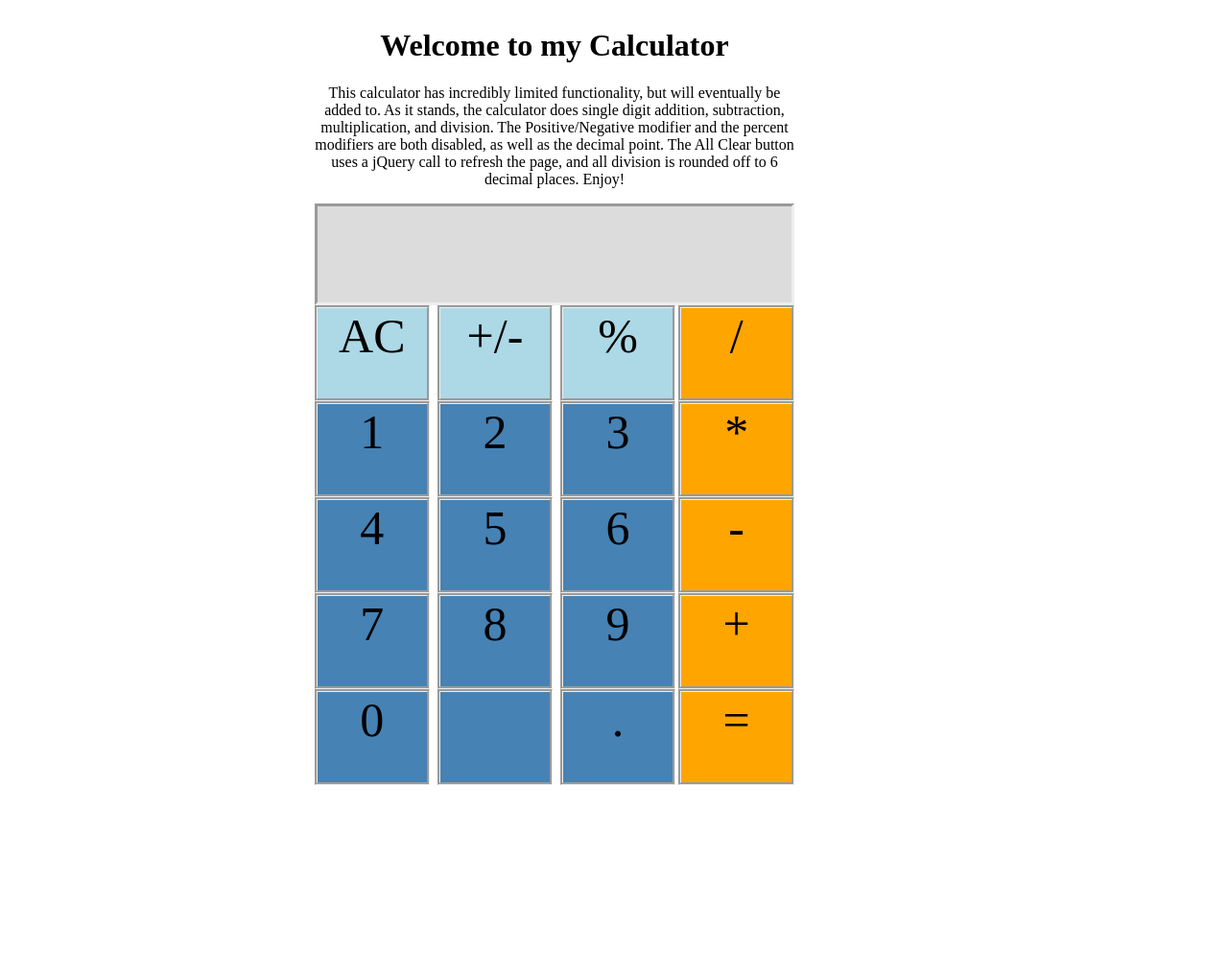
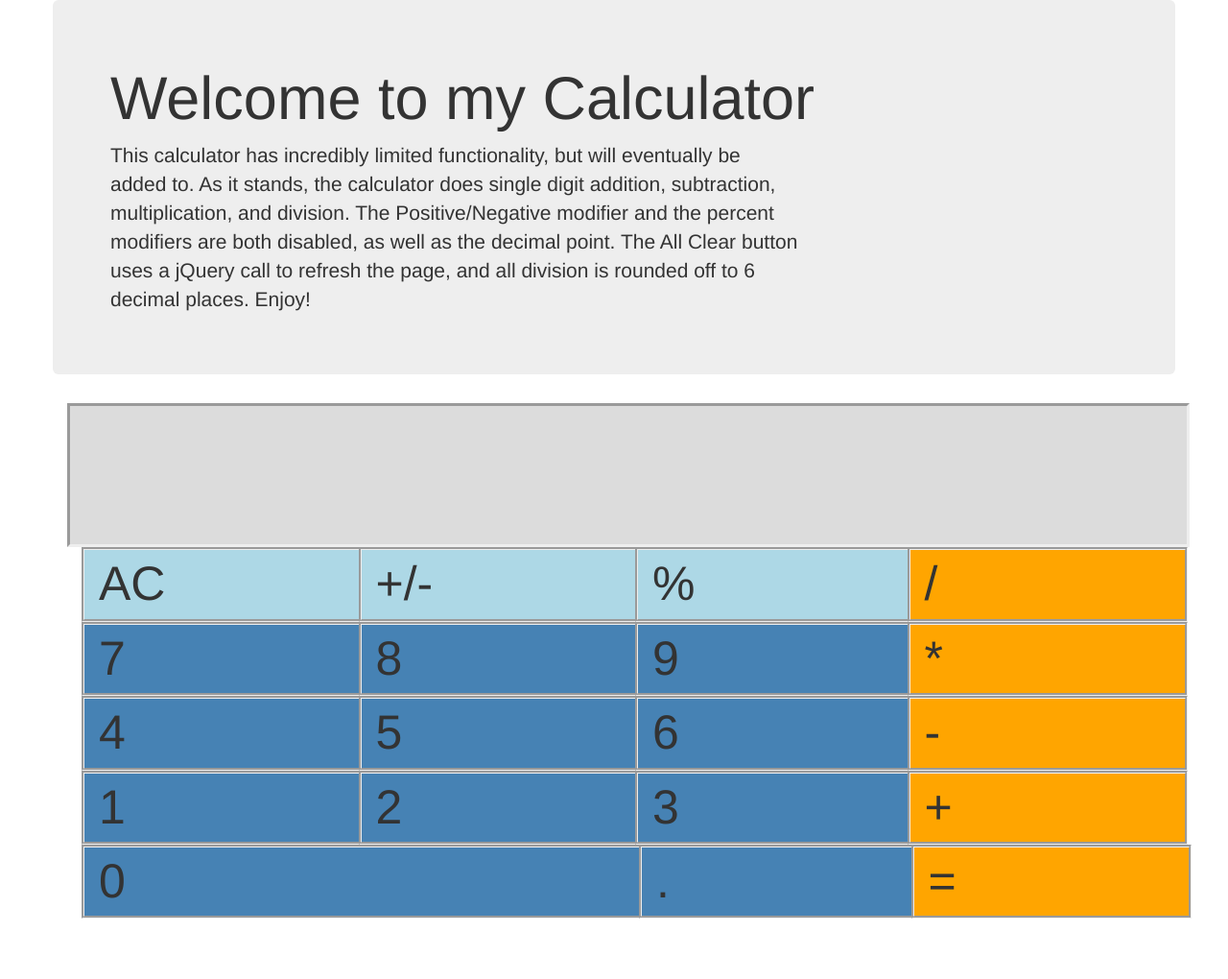
Before and after one commit to AustinNeil/SimpleCalculatorWebApp, a plain HTML site: page index.html in a window 1280 px wide. Shown: the whole page at 96% size. Before the commit the page ends 818 px from the top, so only its background shows below. Drawn offline with nearby package versions, Linux system fonts and the light colour scheme.

Commit message:
Refactored code and added Bootstrap

```diff
--- a/index.html
+++ b/index.html
@@ -2,53 +2,57 @@
 <html>
     <head>
     <link rel="stylesheet" href="styles.css">
-    <!--Import jQuery CDN-->
+    <!-- Import jQuery CDN-->
     <script src="https://ajax.googleapis.com/ajax/libs/jquery/3.2.1/jquery.min.js"></script>
-
+    <!-- Import Bootstrap CSS -->
+    <link rel="stylesheet" href="https://maxcdn.bootstrapcdn.com/bootstrap/3.3.7/css/bootstrap.min.css">
+    <!-- Import Bootstrap Javascript -->
+    <script src="https://maxcdn.bootstrapcdn.com/bootstrap/3.3.7/js/bootstrap.min.js"></script>
     </head>
     <body>
         <div class="container">
-            <h1>Welcome to my Calculator</h1>
-            <p>This calculator has incredibly limited functionality, but will eventually be<br>added to. As it stands, the calculator does single digit addition, subtraction, <br>multiplication, and division. The Positive/Negative modifier and the percent <br>modifiers are both disabled, as well as the decimal point. The All Clear button<br>uses a jQuery call to refresh the page, and all division is rounded off to 6 <br>decimal places. Enjoy!</p>
-            <div class="calculator">
-                <div class="screen"></div>
-                <div class="numpad">
-                <div class="column">
-                    <div class="modifier" id="CLEAR">AC</div>
-                    <div class="number">1</div>
-                    <div class="number">4</div>
-                    <div class="number">7</div>
-                    <div class="number">0</div>
-                </div>
-                <div class="column">
-                    <div class="modifier" disabled>+/-</div>
-                    <div class="number">2</div>
-                    <div class="number">5</div>
-                    <div class="number">8</div>
-                    <div id="secondZero" disabled>0</div>
-                </div>
-                <div class="column">
-                    <div class="modifier" disabled>%</div>
-                    <div class="number">3</div>
-                    <div class="number">6</div>
-                    <div class="number">9</div>
-                    <div class="number" id="Decimal" disabled>.</div>
-                </div>
-                <div class="column">
-                    <div class="method" id="Division">/</div>
-                    <div class="method" id="Multiplication">*</div>
-                    <div class="method" id="Subtraction">-</div>
-                    <div class="method" id="Addition">+</div>
-                    <div class="method" id="equalsButton">=</div>
+            <div class="row">
+                <div class="jumbotron">
+                    <h1>Welcome to my Calculator</h1>
+                    <p>This calculator has incredibly limited functionality, but will eventually be<br>added to. As it stands, the calculator does single digit addition, subtraction, <br>multiplication, and division. The Positive/Negative modifier and the percent <br>modifiers are both disabled, as well as the decimal point. The All Clear button<br>uses a jQuery call to refresh the page, and all division is rounded off to 6 <br>decimal places. Enjoy!</p>
                 </div>
             </div>
+            <div class="container calculator">
+                <div class="row screen"></div>
+                <div class="numpad container">
+                <div class="row">
+                    <div class="modifier col-md-3" id="CLEAR">AC</div>
+                    <div class="modifier col-md-3" disabled>+/-</div>
+                    <div class="modifier col-md-3" disabled>%</div>
+                    <div class="method col-md-3" id="Division">/</div>
+                </div>
+                <div class="row">
+                    <div class="number col-md-3">7</div>
+                    <div class="number col-md-3">8</div>
+                    <div class="number col-md-3">9</div>
+                    <div class="method col-md-3" id="Multiplication">*</div>
+                </div>
+                <div class="row">
+                    <div class="number col-md-3">4</div>
+                    <div class="number col-md-3">5</div>
+                    <div class="number col-md-3">6</div>
+                    <div class="method col-md-3" id="Subtraction">-</div>
+                </div>
+                <div class="row">
+                    <div class="number col-md-3">1</div>
+                    <div class="number col-md-3">2</div>
+                    <div class="number col-md-3">3</div>
+                    <div class="method col-md-3" id="Addition">+</div>
+                </div>
+                <div class="row">
+                    <div class="number col-md-6">0</div>
+                    <div class="number col-md-3" id="Decimal" disabled>.</div>
+                    <div class="method col-md-3" id="equalsButton">=</div>
                 </div>
         </div>
         <!--Import Custom Script-->
         <script src="./scripts.js" type="text/javascript"></script>
         <footer>
-
-
         </footer>
     </body>
 </html>
--- a/styles.css
+++ b/styles.css
@@ -1,22 +1,9 @@
-.container {
-    text-align: center;
-    position: absolute;
-    margin-top: 0px;
-    margin-left: 25%;
-    margin-right: 25%;
-    margin-bottom:0px;
+
+.active {
+    border-style: groove;
+    border-color: black;
 }
 
-.active {
-    border-style:groove;
-    border-color: black;
-}
-#secondZero {
-    color:steelblue;
-    background-color: steelblue;
-    margin: 0 -4px 0px 0px;
-    border-style:groove;
-}
 .calculator {
     font-size: 50px;
     display: block;
@@ -26,10 +13,12 @@
 }
 .screen {
     font-size: 100px;
-    text-align:right;
-    height: 100px;
+    text-align: right;
+    height: 150px;
     background-color: gainsboro;
     border-style:inset;
+    padding-right: 30px;
+    padding-bottom: 0px;
 }
 .modifier {
     background-color: lightblue;
@@ -48,14 +37,7 @@
     border-style:groove;
 }
 
-
 .numpad {
     font-size: auto;
 
 }
-.column {
-    margin: 0px 0px 0px 0px;
-    height: 500px;
-    width: 23.128%;
-    display: inline-grid;
-}
```
